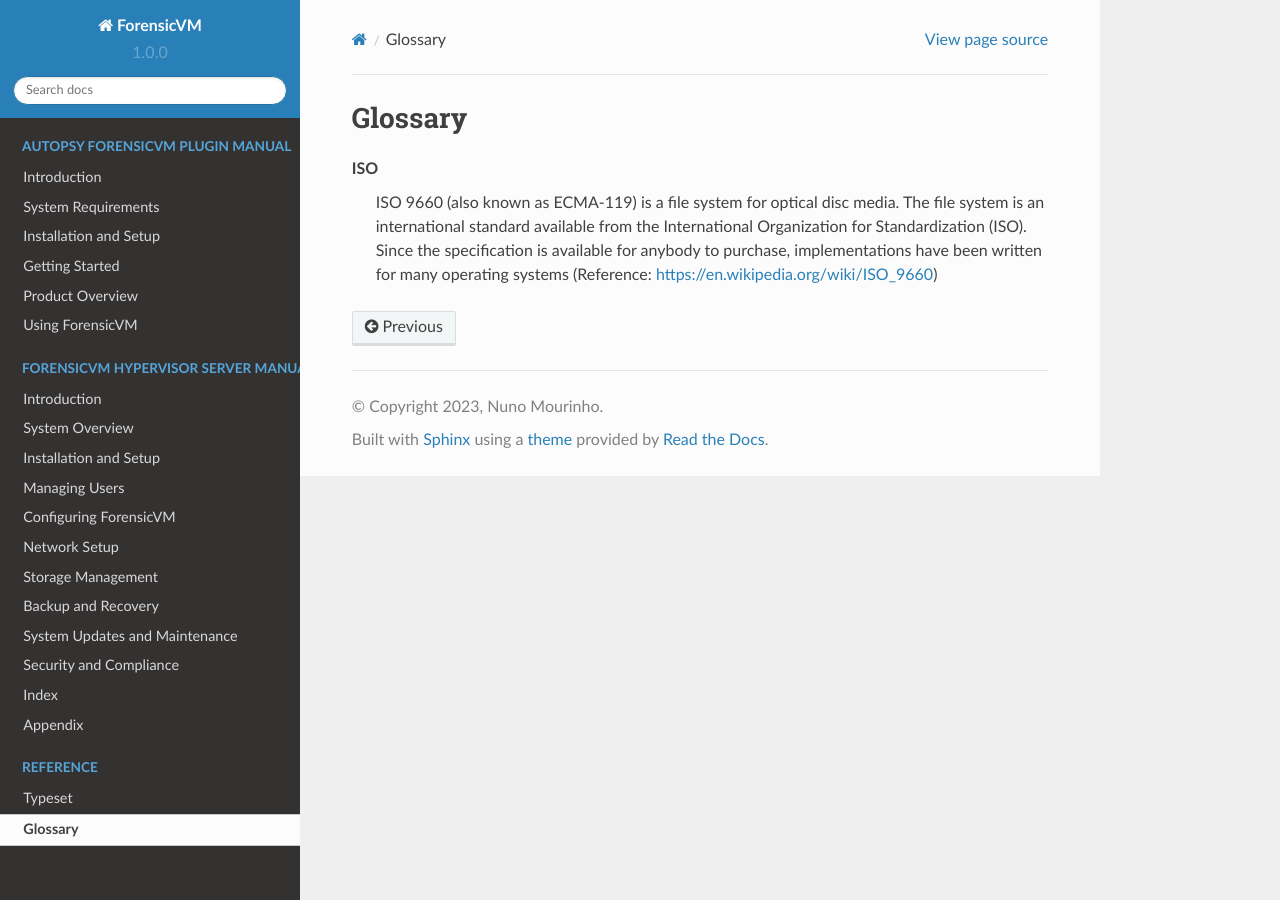
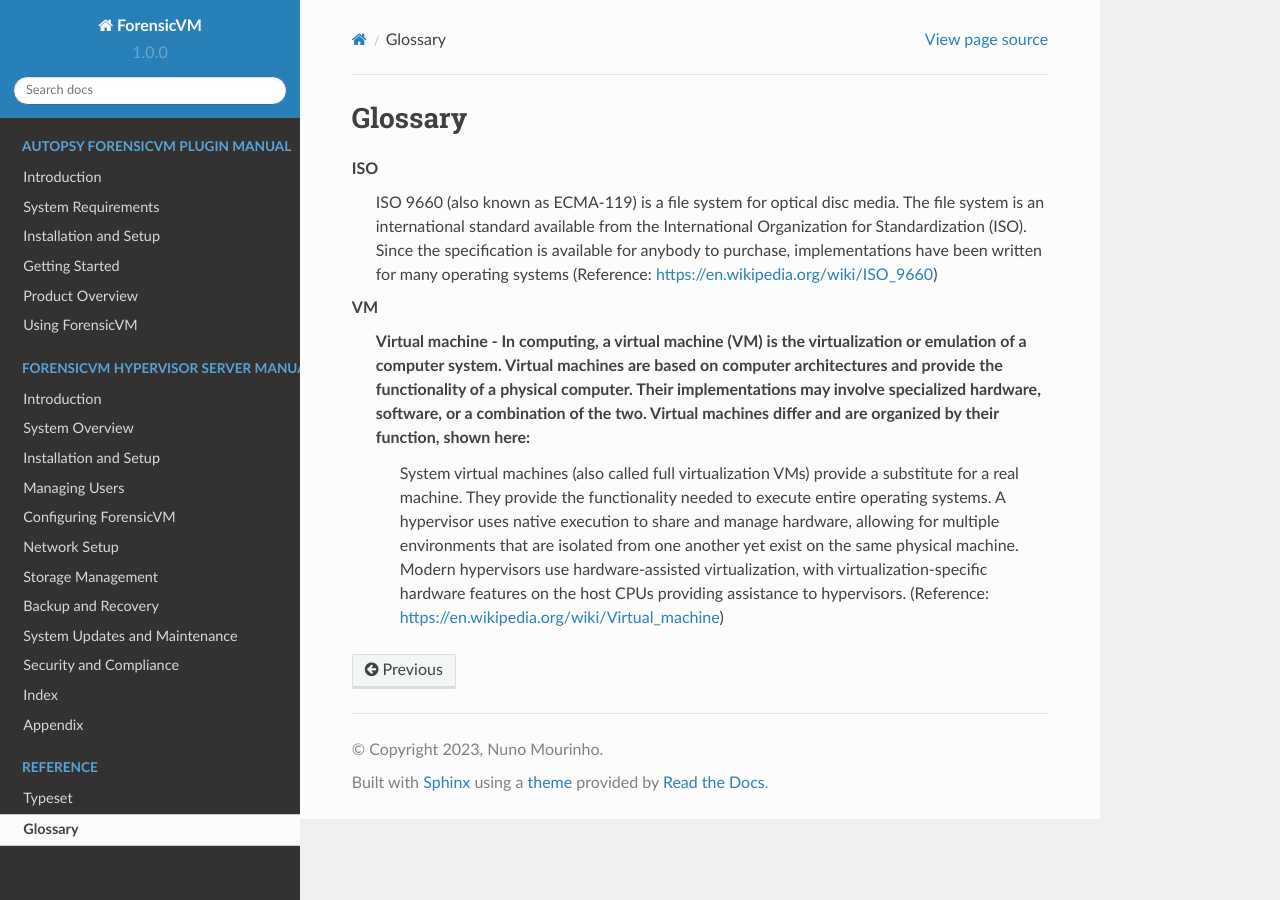
Before and after one commit to nunomourinho/ForensicVMServerAndClientDocs, a Sphinx documentation site: the page built from docs/glossary.rst, in a window 1280 px wide. Built offline with Sphinx 7.4.7 and the Read the Docs theme 2.0.0, drawn with Linux system fonts in a browser that asks for light colours; pages that are not in the unit, such as notebooks, are missing from menus.

Commit message:
Update glossary.rst

```diff
--- a/docs/glossary.rst
+++ b/docs/glossary.rst
@@ -5,3 +5,7 @@
 
    ISO
       ISO 9660 (also known as ECMA-119) is a file system for optical disc media. The file system is an international standard available from the International Organization for Standardization (ISO). Since the specification is available for anybody to purchase, implementations have been written for many operating systems (Reference: https://en.wikipedia.org/wiki/ISO_9660)
+
+   VM
+      Virtual machine - In computing, a virtual machine (VM) is the virtualization or emulation of a computer system. Virtual machines are based on computer architectures and provide the functionality of a physical computer. Their implementations may involve specialized hardware, software, or a combination of the two. Virtual machines differ and are organized by their function, shown here:
+         System virtual machines (also called full virtualization VMs) provide a substitute for a real machine. They provide the functionality needed to execute entire operating systems. A hypervisor uses native execution to share and manage hardware, allowing for multiple environments that are isolated from one another yet exist on the same physical machine. Modern hypervisors use hardware-assisted virtualization, with virtualization-specific hardware features on the host CPUs providing assistance to hypervisors. (Reference: https://en.wikipedia.org/wiki/Virtual_machine)
```
